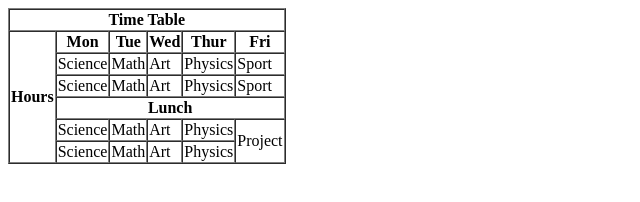
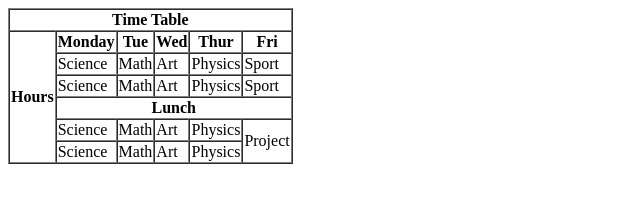
Before and after one commit to Ganeshhavile-07/JSF-Assignment, a plain HTML site: page Assignment/CollegeTimeTable - Copy.html in a window 1280 px wide. Shown: the whole page, without its empty margins (0-640 px from the left). Drawn offline with Linux system fonts and the light colour scheme.

Commit message:
The file is updated

```diff
--- a/Assignment/CollegeTimeTable - Copy.html
+++ b/Assignment/CollegeTimeTable - Copy.html
@@ -13,7 +13,7 @@
         </tr>
         <tr>
             <th rowspan="6">Hours</th>
-            <th>Mon</th>
+            <th>Monday</th>
             <th>Tue</th>
             <th>Wed</th>
             <th>Thur</th>
```
